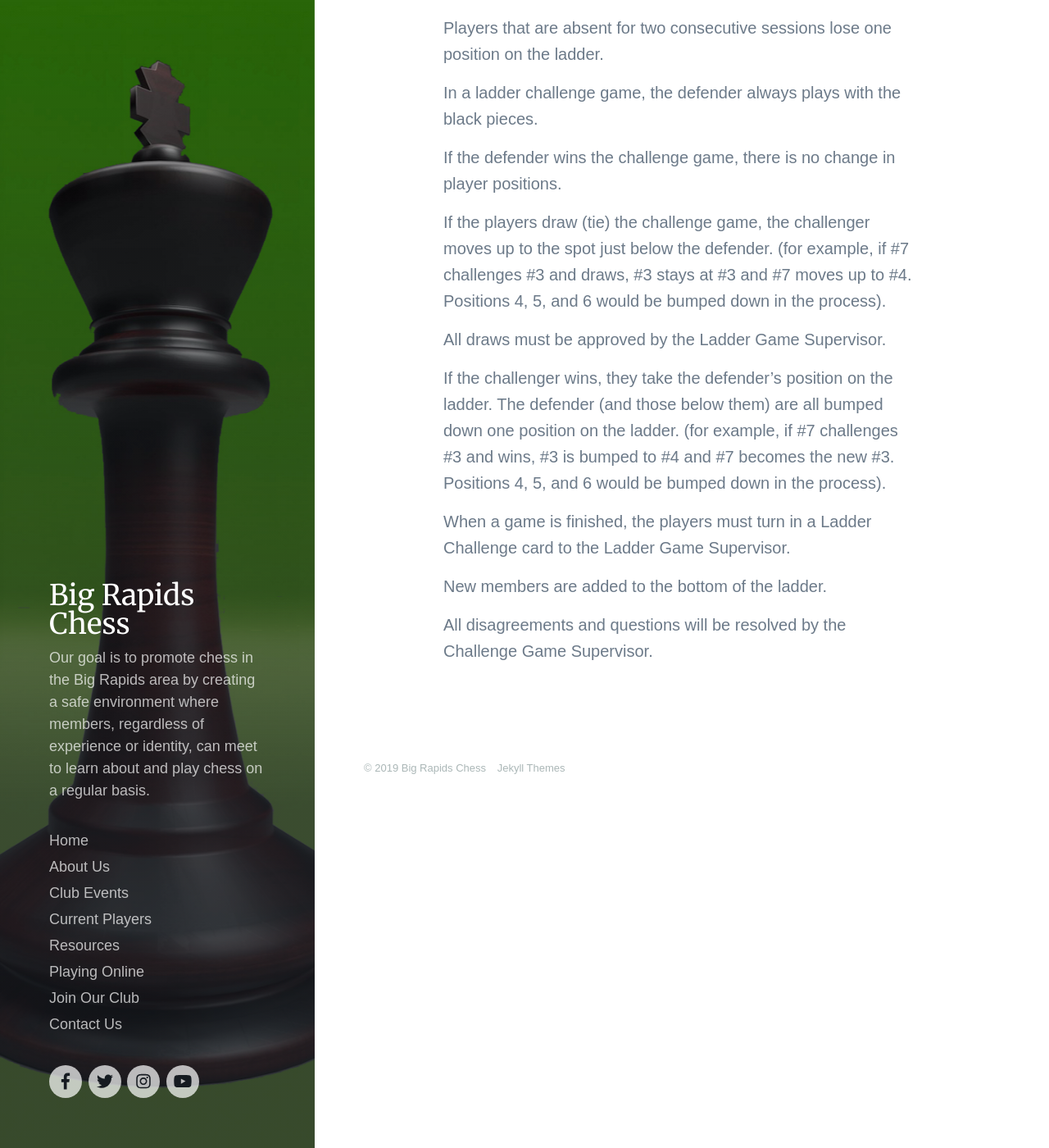
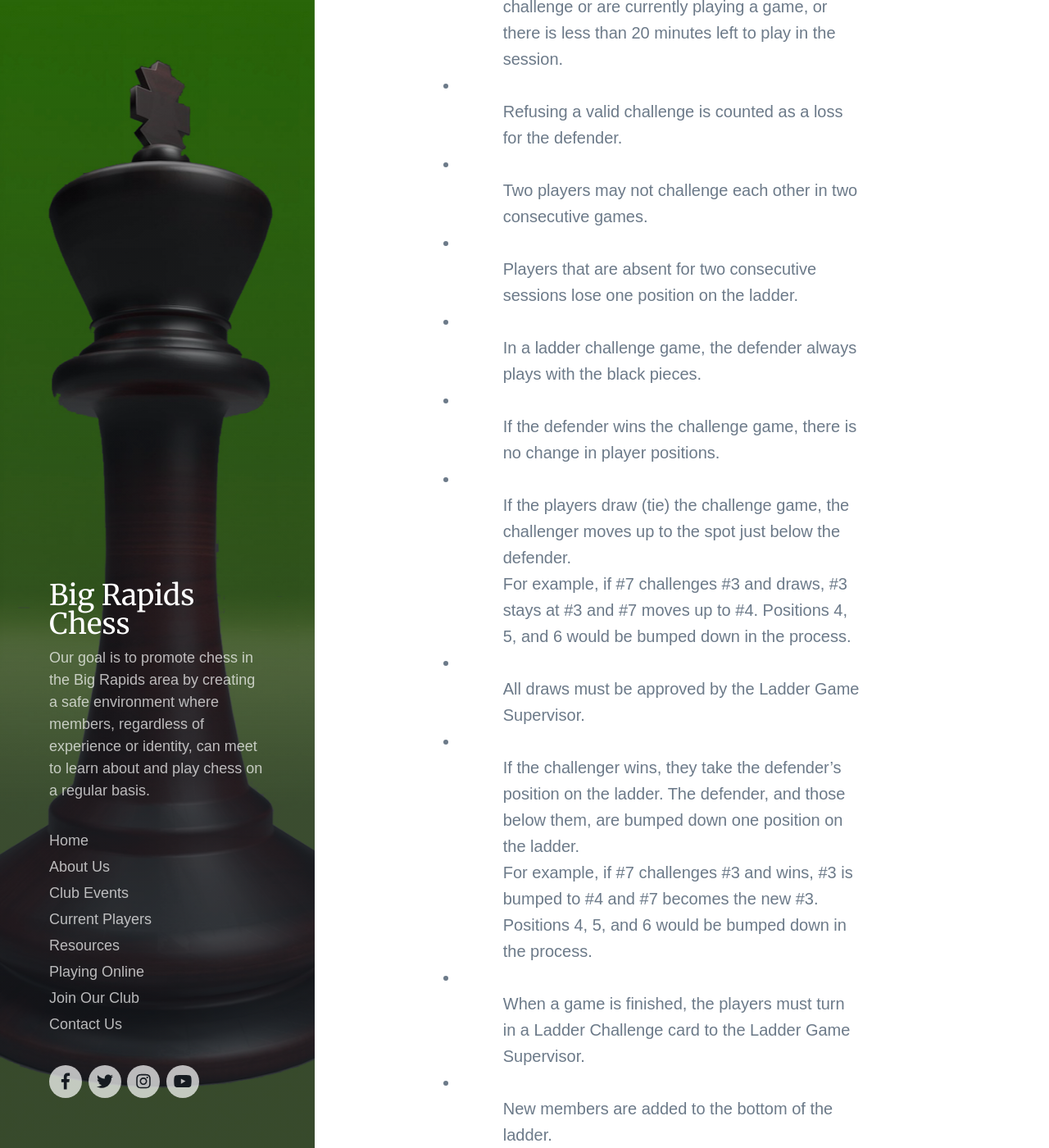
Before and after one commit to bigrapidschess/bigrapidschess.github.io, a Jekyll site: the page built from _pages/ladder.md, in a window 1280 px wide and 1400 px high, scrolled down 869 px. Shown: the whole window at 82% size. Built offline with Jekyll 4.4.1, drawn with Linux system fonts in a browser that asks for light colours; nearby versions of some CDN libraries; some web fonts are replaced.

Commit message:
Minor edits to ladder rules and player page

```diff
--- a/_includes/interactive-table.html
+++ b/_includes/interactive-table.html
@@ -8,10 +8,10 @@
 <table id="keywords">
 	<thead>
 		<tr>
-			<th><span>Player Name</span></th>
+			<th data-sortinitialorder="asc"><span>Player Name</span></th>
 			<th data-sortinitialorder="desc"><span>Games Played</span></th>
 			<th data-sortinitialorder="desc"><span>Club Rating</span></th>
-			<th><span>Ladder Position</span></th>
+			<th data-sortinitialorder="asc"><span>Ladder Position</span></th>
 		</tr>
 	</thead>
 	<tbody>
--- a/_pages/ladder.md
+++ b/_pages/ladder.md
@@ -7,35 +7,34 @@
 
 ## The rules
 
-A lower number is a higher rank on the ladder, (better position). The goal of the competition is to move up the ladder, potentially to the number one position.
+* A lower number is a higher rank on the ladder, (better position). The goal of the competition is to move up the ladder, potentially to the number one position.
 
-A player (the challenger) may challenge another player with a higher rank (the defender) to play.
+* A player (the challenger) may challenge another player with a higher rank (the defender) to play.
 
-The difference between the defender and challenger ranks must be no more than 4.
+* The difference between the defender and challenger ranks must be no more than 4.
 (for example: rank #5 can challenge #1, but #6 can only challenge up to #2)
 
-All challenges must be accepted unless the defender has already accepted a different challenge or are currently playing a game, or there is less than 20 minutes left to play in the session.
+* All challenges must be accepted unless the defender has already accepted a different challenge or are currently playing a game, or there is less than 20 minutes left to play in the session.
 
-Refusing a valid challenge is counted as a loss for the defender.
+* Refusing a valid challenge is counted as a loss for the defender.
 
-Two players may not challenge each other in two consecutive games.
+* Two players may not challenge each other in two consecutive games.
 
-Players that are absent for two consecutive sessions lose one position on the ladder.
+* Players that are absent for two consecutive sessions lose one position on the ladder.
 
-In a ladder challenge game, the defender always plays with the black pieces.
+* In a ladder challenge game, the defender always plays with the black pieces.
 
-If the defender wins the challenge game, there is no change in player positions.
+* If the defender wins the challenge game, there is no change in player positions.
 
-If the players draw (tie) the challenge game, the challenger moves up to the spot just below the defender.
-(for example, if #7 challenges #3 and draws, #3 stays at #3 and #7 moves up to #4. Positions 4, 5, and 6 would be bumped down in the process).
+* If the players draw (tie) the challenge game, the challenger moves up to the spot just below the defender.<br />
+For example, if #7 challenges #3 and draws, #3 stays at #3 and #7 moves up to #4. Positions 4, 5, and 6 would be bumped down in the process.
 
-All draws must be approved by the Ladder Game Supervisor.
+* All draws must be approved by the Ladder Game Supervisor.
 
-If the challenger wins, they take the defender’s position on the ladder. The defender (and those below them) are all bumped down one position on the ladder.
-(for example, if #7 challenges #3 and wins, #3 is bumped to #4 and #7 becomes the new #3. Positions 4, 5, and 6 would be bumped down in the process).
+* If the challenger wins, they take the defender’s position on the ladder. The defender, and those below them, are bumped down one position on the ladder. <br />For example, if #7 challenges #3 and wins, #3 is bumped to #4 and #7 becomes the new #3. Positions 4, 5, and 6 would be bumped down in the process.
 
-When a game is finished, the players must turn in a Ladder Challenge card to the Ladder Game Supervisor.
+* When a game is finished, the players must turn in a Ladder Challenge card to the Ladder Game Supervisor.
 
-New members are added to the bottom of the ladder.
+* New members are added to the bottom of the ladder.
 
-All disagreements and questions will be resolved by the Challenge Game Supervisor.
+* All disagreements and questions will be resolved by the Challenge Game Supervisor.
```
Also changed, not shown: _pages/players.md (+1 -1 lines).
